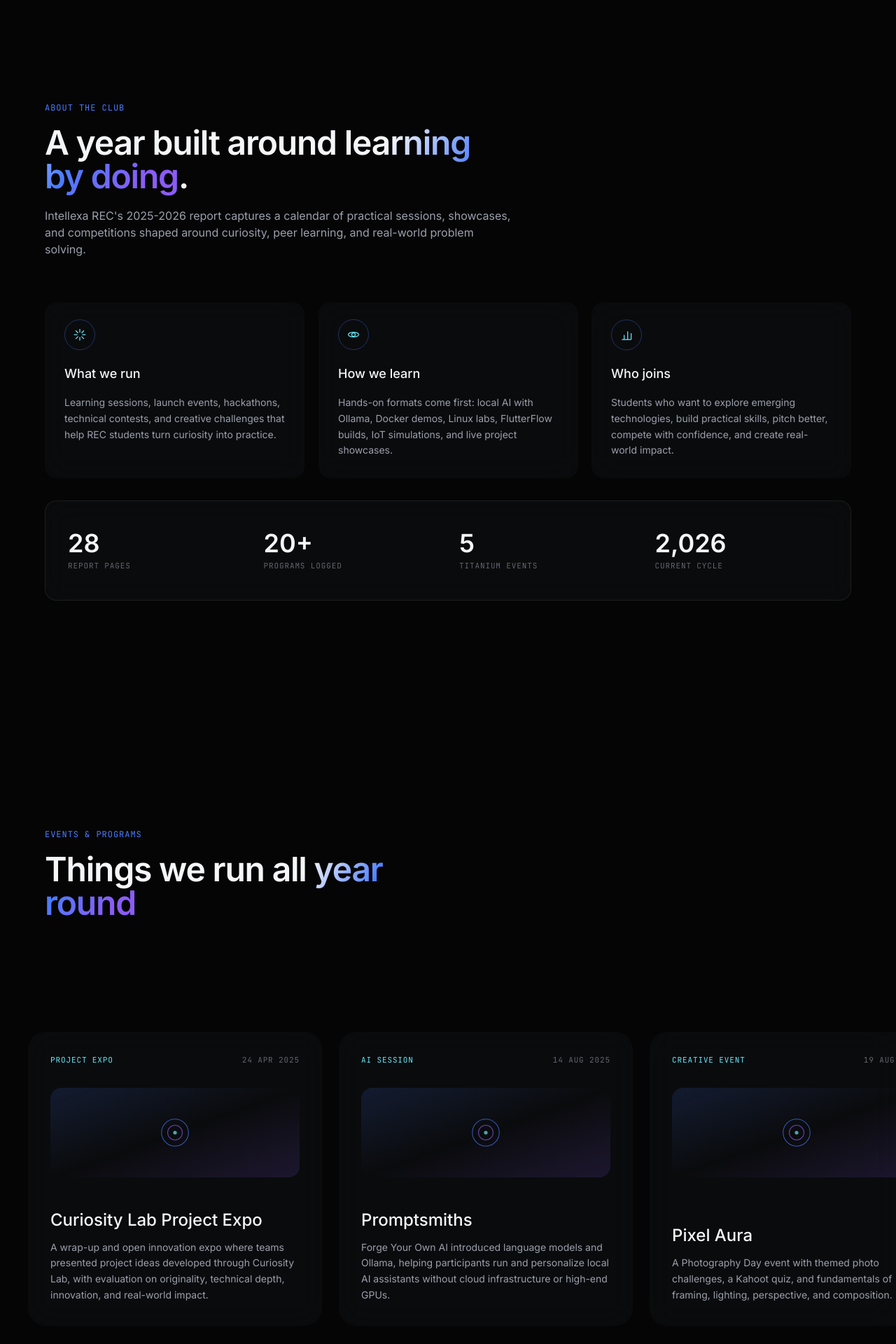
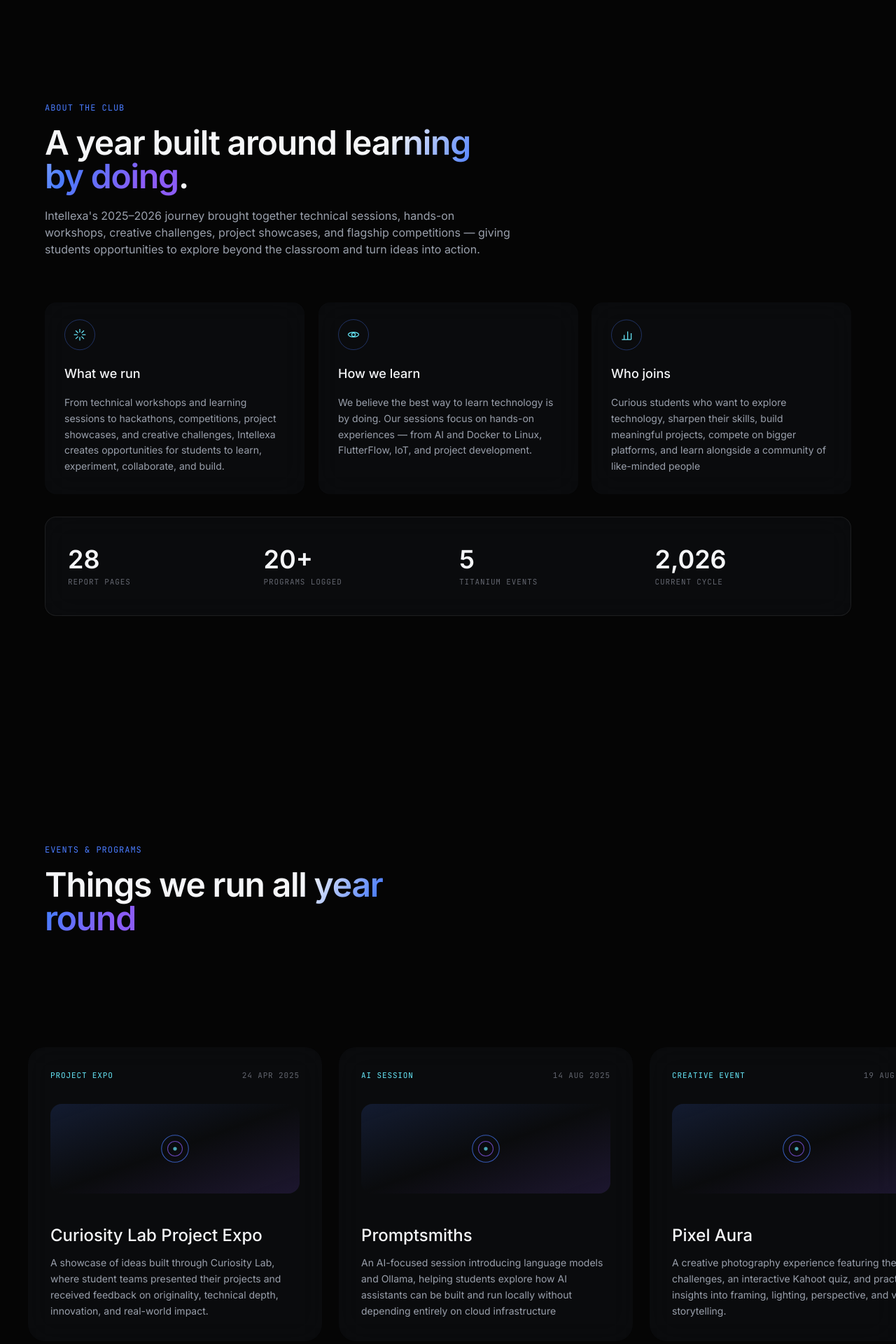
Before and after one commit to ROHITHKUMAR676/intellexawebsiteclub, a React (Vite) app: page / in a window 1280 px wide. Shown: the part 820-2740 px from the top of the page at 70% size. Built offline with nearby package versions, Linux system fonts and the light colour scheme.

Commit message:
Modified the content as per given data

```diff
--- a/src/components/About.tsx
+++ b/src/components/About.tsx
@@ -42,8 +42,7 @@
             A year built around <span className="text-gradient">learning by doing</span>.
           </h2>
           <p className="mt-5 text-[var(--color-mist)]">
-            Intellexa REC's 2025-2026 report captures a calendar of practical sessions, showcases, and competitions
-            shaped around curiosity, peer learning, and real-world problem solving.
+            Intellexa's 2025–2026 journey brought together technical sessions, hands-on workshops, creative challenges, project showcases, and flagship competitions — giving students opportunities to explore beyond the classroom and turn ideas into action.
           </p>
         </motion.div>
 
--- a/src/components/Hero.tsx
+++ b/src/components/Hero.tsx
@@ -82,8 +82,7 @@
         </motion.h1>
 
         <motion.p variants={item} className="mt-6 max-w-xl text-base leading-relaxed text-[var(--color-mist)] sm:mt-8 sm:text-lg">
-          Intellexa REC is a technical club that organizes events, workshops, and
-          activities to help students learn, explore emerging technologies, and thrive in their technical journey.
+          Intellexa is a Student-driven Technical Community at Rajalakshmi Engineering College, creating spaces to learn emerging technologies, build real-world solutions, compete, and grow together.
         </motion.p>
 
         <motion.div variants={item} className="mt-8 flex w-full flex-wrap items-center gap-3 sm:mt-10 sm:w-auto sm:gap-4">
@@ -104,9 +103,11 @@
         </motion.div>
 
         <motion.div variants={item} className="mt-12 flex flex-wrap items-center gap-4 font-mono-tight text-[11px] text-[var(--color-mist-dim)] sm:mt-16 sm:gap-12 sm:text-xs">
-          <span>20+ PROGRAMS</span>
+          <span>20+ PROGRAMS & SESSIONS</span>
           <span className="h-1 w-1 rounded-full bg-[var(--color-mist-dim)]" />
           <span>5 TITANIUM EVENTS</span>
+          <span className="h-1 w-1 rounded-full bg-[var(--color-mist-dim)]" />
+          <span>₹95K PRIZE POOL</span>
         </motion.div>
       </motion.div>
 
--- a/src/components/Members.tsx
+++ b/src/components/Members.tsx
@@ -106,16 +106,16 @@
         >
           <span className="font-mono-tight text-xs uppercase text-[var(--color-electric)]">Core team</span>
           <h2 className="mt-4 font-[var(--font-display)] text-3xl font-semibold tracking-tight sm:text-5xl">
-            The people <span className="text-gradient">running the club</span>
+            The People <span className="text-gradient">Behind Intellexa</span>
           </h2>
           <p className="mx-auto mt-4 max-w-xl text-[var(--color-mist)]">
-            Executive roles first, followed by every domain team in order.
+            A team of student leaders, creators, builders, and problem-solvers working together to shape the Intellexa experience.
           </p>
         </motion.div>
 
         <div className="mt-10 sm:mt-16">
           <h3 className="font-mono-tight text-xs uppercase tracking-[0.24em] text-[var(--color-cyan)]">
-            Executive roles
+            Executive roles - Leading the community, shaping the vision.
           </h3>
           <div className="mt-5 grid gap-4 sm:grid-cols-2 lg:grid-cols-4">
             {executiveRoles.map((member, index) => (
@@ -126,7 +126,7 @@
 
         <div className="mt-12 sm:mt-14">
           <h3 className="font-mono-tight text-xs uppercase tracking-[0.24em] text-[var(--color-cyan)]">
-            Domains
+            Domains - Different skills. One community.
           </h3>
           <div className="mt-8 space-y-10 sm:space-y-14">
             {domainTeams.map((team, index) => (
--- a/src/data/content.ts
+++ b/src/data/content.ts
@@ -72,17 +72,17 @@
   {
     icon: "spark",
     title: "What we run",
-    body: "Learning sessions, launch events, hackathons, technical contests, and creative challenges that help REC students turn curiosity into practice.",
+    body: "From technical workshops and learning sessions to hackathons, competitions, project showcases, and creative challenges, Intellexa creates opportunities for students to learn, experiment, collaborate, and build.",
   },
   {
     icon: "orbit",
     title: "How we learn",
-    body: "Hands-on formats come first: local AI with Ollama, Docker demos, Linux labs, FlutterFlow builds, IoT simulations, and live project showcases.",
+    body: "We believe the best way to learn technology is by doing. Our sessions focus on hands-on experiences — from AI and Docker to Linux, FlutterFlow, IoT, and project development.",
   },
   {
     icon: "signal",
     title: "Who joins",
-    body: "Students who want to explore emerging technologies, build practical skills, pitch better, compete with confidence, and create real-world impact.",
+    body: "Curious students who want to explore technology, sharpen their skills, build meaningful projects, compete on bigger platforms, and learn alongside a community of like-minded people",
   },
 ];
 
@@ -98,37 +98,37 @@
     year: "Apr 2025",
     title: "Curiosity Lab project expo",
     description:
-      "The Curiosity Lab Wrap-Up and Open Innovation Project Expo closed the initiative with student project showcases, remote evaluation, peer feedback, certificates, and prizes.",
+      "Curiosity Lab concluded with an open innovation expo where student teams showcased their projects, received feedback, and celebrated the ideas they developed throughout the initiative.",
   },
   {
     year: "Aug 2025",
     title: "Creative and AI sessions",
     description:
-      "Promptsmiths introduced local language models and custom AI assistants, while Pixel Aura celebrated Photography Day through visual storytelling challenges and an interactive quiz.",
+      "Promptsmiths introduced students to local AI and custom AI assistants, while Pixel Aura explored photography through creative challenges, visual storytelling, and interactive learning.",
   },
   {
     year: "Oct 2025",
-    title: "Docker demystified",
+    title: "Docker Demystified",
     description:
-      "A hands-on session helped students understand containers, images, Dockerfiles, Docker Compose, and how modern applications are packaged and deployed consistently.",
+      "Students explored containerization through practical demonstrations of Docker images, containers, Dockerfiles, and Compose — connecting concepts with real deployment workflows.",
   },
   {
     year: "2025-26",
     title: "Renaissance inauguration",
     description:
-      "Renaissance launched the Intellexa REC 2025-2026 cycle, introduced the new team, and set a direction around innovation, collaboration, growth, and peer learning.",
+      "The new Intellexa team began the 2025–26 cycle with a shared vision around learning, collaboration, innovation, and building a stronger technical community.",
   },
   {
     year: "Dec 2025",
     title: "December Learnathon",
     description:
-      "The Learnathon brought beginner-friendly sessions on IoT, FlutterFlow, Linux, computer vision, quantum, automation, networking, pitching, Tailwind, and web launch basics.",
+      "A multi-track learning experience covering AI, IoT, FlutterFlow, Linux, computer vision, quantum technology, automation, networking, pitching, Tailwind, and web development.",
   },
   {
     year: "Feb 2026",
     title: "Titanium 26",
     description:
-      "Titanium 26 hosted competitive technical events including IoT Olympics, NETFIX, HackRush, Code and Conquer, and Shark Tank with multi-round challenges and prize pools.",
+      "Intellexa's flagship competition series brought together five major challenges spanning IoT, networking, hackathons, backend development, and product pitching.",
   },
 ];
 
@@ -138,42 +138,42 @@
     date: "24 Apr 2025",
     tag: "Project expo",
     description:
-      "A wrap-up and open innovation expo where teams presented project ideas developed through Curiosity Lab, with evaluation on originality, technical depth, innovation, and real-world impact.",
+      "A showcase of ideas built through Curiosity Lab, where student teams presented their projects and received feedback on originality, technical depth, innovation, and real-world impact.",
   },
   {
     title: "Promptsmiths",
     date: "14 Aug 2025",
     tag: "AI session",
     description:
-      "Forge Your Own AI introduced language models and Ollama, helping participants run and personalize local AI assistants without cloud infrastructure or high-end GPUs.",
+      "An AI-focused session introducing language models and Ollama, helping students explore how AI assistants can be built and run locally without depending entirely on cloud infrastructure",
   },
   {
     title: "Pixel Aura",
     date: "19 Aug 2025",
     tag: "Creative event",
     description:
-      "A Photography Day event with themed photo challenges, a Kahoot quiz, and fundamentals of framing, lighting, perspective, and composition.",
+      "A creative photography experience featuring themed challenges, an interactive Kahoot quiz, and practical insights into framing, lighting, perspective, and visual storytelling.",
   },
   {
     title: "Docker Demystified",
     date: "09 Oct 2025",
     tag: "Tech session",
     description:
-      "A hands-on containerization session covering Docker images, containers, Dockerfiles, Docker Compose, and modern application deployment workflows.",
+      "A hands-on introduction to Docker covering containers, images, Dockerfiles, Docker Compose, and the fundamentals of modern application deployment.",
   },
   {
     title: "Hack the Defense",
     date: "07 Feb 2026",
     tag: "Cybersecurity",
     description:
-      "A cybersecurity and ethical hacking workshop on threats, vulnerabilities, security testing, cyber defense strategies, and responsible practice.",
+      "A cybersecurity workshop exploring common threats, vulnerabilities, ethical hacking practices, security testing, and strategies for building stronger digital defenses.",
   },
   {
     title: "Titanium 26",
     date: "12-14 Feb 2026",
     tag: "Flagship contests",
     description:
-      "A multi-event technical series featuring IoT Olympics, NETFIX, HackRush, Code and Conquer, and Shark Tank across hardware, networking, hackathon, backend, and product tracks.",
+      "Intellexa's flagship technical competition series featuring IoT Olympics, NETFIX, HackRush, Code and Conquer, and Shark Tank across hardware, networking, hackathon, backend, and product innovation tracks.",
   },
 ];
 
```
